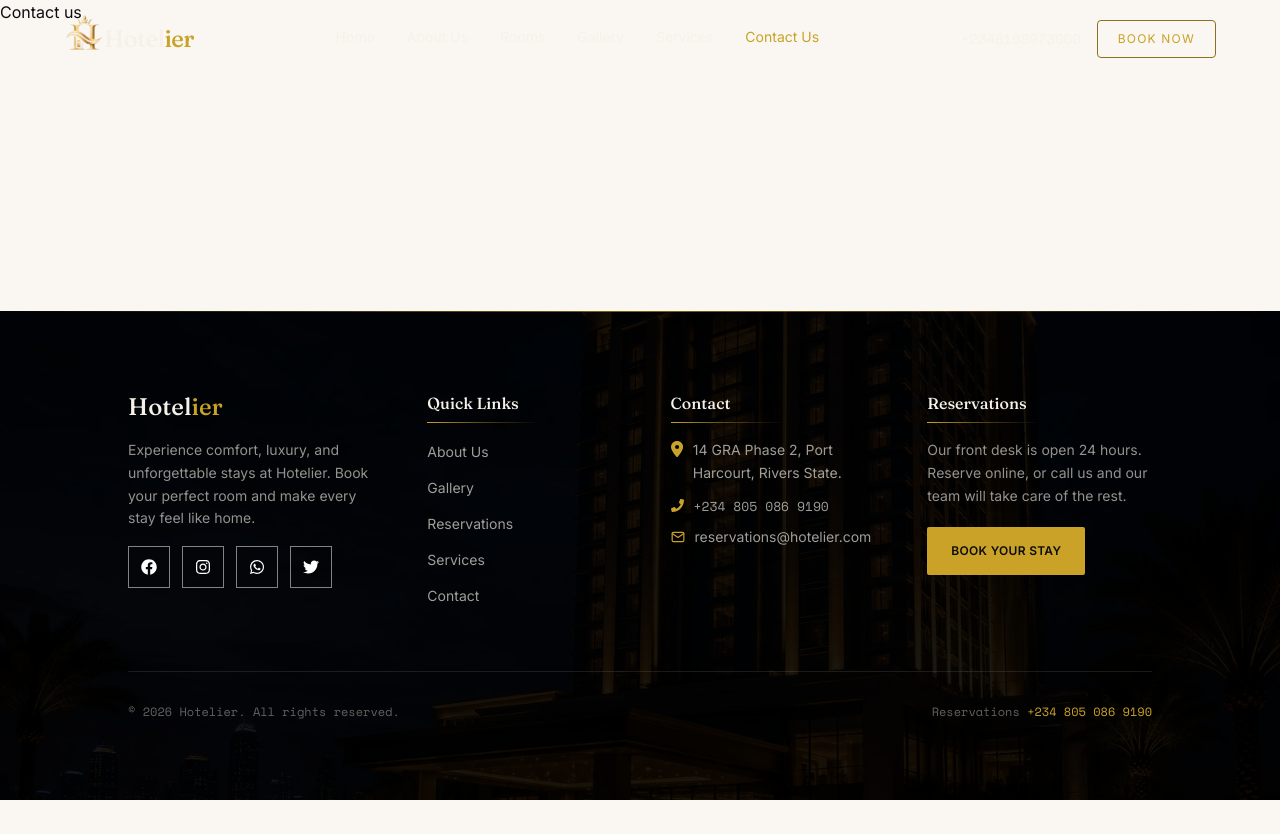
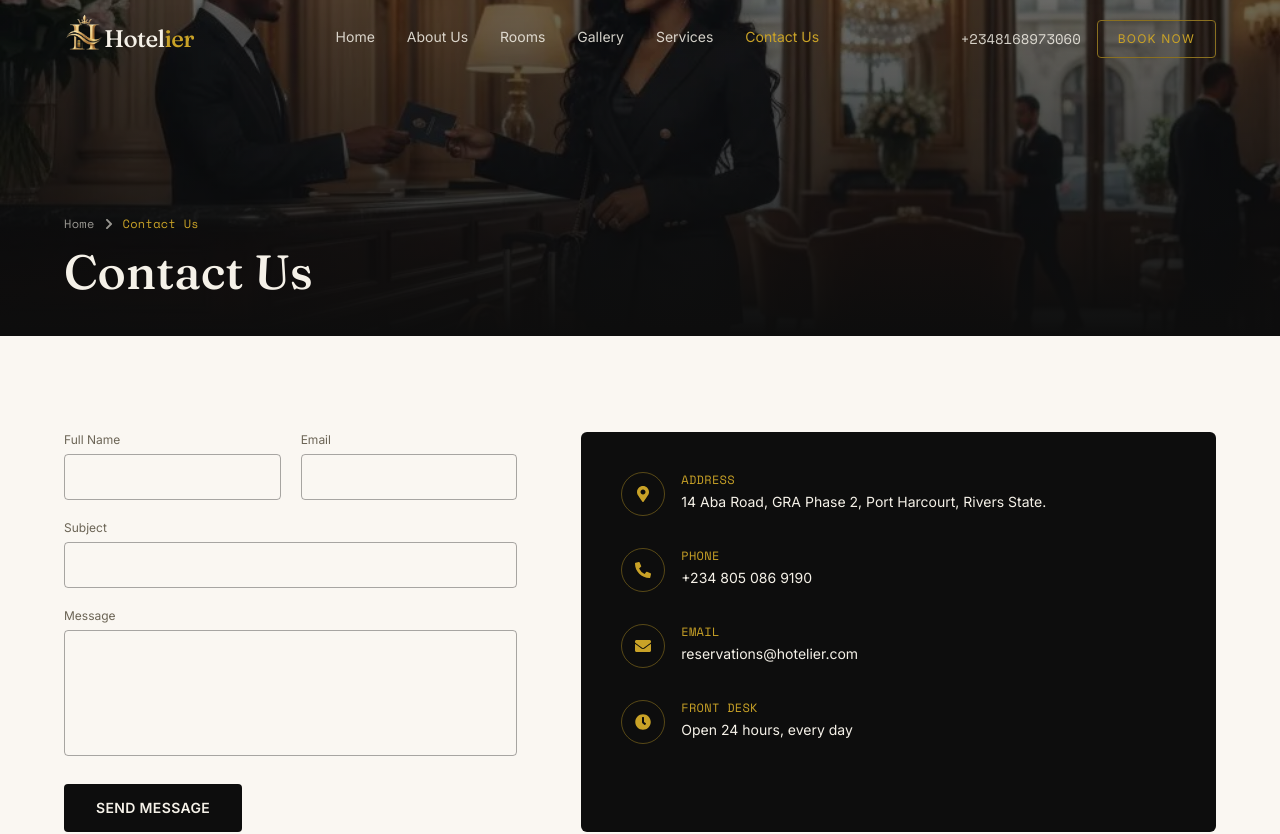
Before and after one commit to AghoghoOgbotor18/hotelier, a Next.js app: page /contact in a window 1280 px wide. Shown: the top 834 px of the page. Before the commit the page ends 800 px from the top, so only its background shows below. Built offline with nearby package versions, Linux system fonts and the light colour scheme.

Commit message:
feat: add contact page and its components

```diff
--- /dev/null
+++ b/src/app/components/Contact/ContactDetails.jsx
@@ -0,0 +1,52 @@
+import { FaMapMarkerAlt, FaPhoneAlt, FaEnvelope, FaClock } from 'react-icons/fa';
+
+const items = [
+    {
+        icon: <FaMapMarkerAlt />,
+        label: 'Address',
+        value: '14 Aba Road, GRA Phase 2, Port Harcourt, Rivers State.',
+    },
+    {
+        icon: <FaPhoneAlt />,
+        label: 'Phone',
+        value: '+234 805 086 9190',
+        href: 'tel:+2348050869190',
+    },
+    {
+        icon: <FaEnvelope />,
+        label: 'Email',
+        value: 'reservations@hotelier.com',
+        href: 'mailto:reservations@hotelier.com',
+    },
+    {
+        icon: <FaClock />,
+        label: 'Front Desk',
+        value: 'Open 24 hours, every day',
+    },
+];
+
+export default function ContactDetails() {
+    return (
+        <div className="flex flex-col gap-8 rounded-md bg-ink p-8 md:p-10">
+        {items.map((item) => (
+            <div key={item.label} className="flex gap-4">
+            <span className="flex h-11 w-11 shrink-0 items-center justify-center rounded-full border border-brass/40 text-brass">
+                {item.icon}
+            </span>
+            <div>
+                <div className="font-mono text-xs uppercase tracking-wide text-brass">
+                {item.label}
+                </div>
+                {item.href ? (
+                <a href={item.href} className="mt-1 block font-sans text-sm text-ivory transition hover:text-brass">
+                    {item.value}
+                </a>
+                ) : (
+                <p className="mt-1 font-sans text-sm text-ivory">{item.value}</p>
+                )}
+            </div>
+            </div>
+        ))}
+        </div>
+    );
+}
--- /dev/null
+++ b/src/app/components/Contact/ContactForm.jsx
@@ -0,0 +1,88 @@
+'use client';
+
+import { useState } from 'react';
+
+export default function ContactForm() {
+    const [status, setStatus] = useState('idle'); // idle | submitted
+    const [form, setForm] = useState({ name: '', email: '', subject: '', message: '' });
+
+    function handleChange(e) {
+        setForm((prev) => ({ ...prev, [e.target.name]: e.target.value }));
+    }
+
+    function handleSubmit(e) {
+        e.preventDefault();
+        setStatus('submitted');
+    }
+
+    if (status === 'submitted') {
+        return (
+        <div className="rounded-md border border-brass/30 bg-white p-8 text-center">
+            <div className="font-display text-xl text-ink">Message sent</div>
+            <p className="mt-2 font-sans text-sm text-stone">
+            Thanks, {form.name.split(' ')[0] || 'there'} — our front desk will get back to
+            you shortly.
+            </p>
+        </div>
+        );
+    }
+
+    return (
+        <form onSubmit={handleSubmit} className="flex flex-col gap-5 ">
+            <div className="grid grid-cols-1 gap-5 sm:grid-cols-2">
+                <label className="flex flex-col gap-1.5 text-xs text-stone">
+                Full Name
+                <input
+                    type="text"
+                    name="name"
+                    required
+                    value={form.name}
+                    onChange={handleChange}
+                    className="rounded-sm border border-ink/35 px-4 py-3 font-sans text-sm text-ink outline-none focus:border-brass"
+                />
+                </label>
+                <label className="flex flex-col gap-1.5 text-xs text-stone">
+                Email
+                <input
+                    type="email"
+                    name="email"
+                    required
+                    value={form.email}
+                    onChange={handleChange}
+                    className="rounded-sm border border-ink/35 px-4 py-3 font-sans text-sm text-ink outline-none focus:border-brass"
+                />
+                </label>
+            </div>
+
+            <label className="flex flex-col gap-1.5 text-xs text-stone">
+                Subject
+                <input
+                type="text"
+                name="subject"
+                value={form.subject}
+                onChange={handleChange}
+                className="rounded-sm border border-ink/35 px-4 py-3 font-sans text-sm text-ink outline-none focus:border-brass"
+                />
+            </label>
+
+            <label className="flex flex-col gap-1.5 text-xs text-stone">
+                Message
+                <textarea
+                name="message"
+                rows={5}
+                required
+                value={form.message}
+                onChange={handleChange}
+                className="resize-none rounded-sm border border-ink/35 px-4 py-3 font-sans text-sm text-ink outline-none focus:border-brass"
+                />
+            </label>
+
+            <button
+                type="submit"
+                className="mt-2 self-start rounded-sm bg-ink px-8 py-3.5 font-sans text-sm font-semibold uppercase tracking-wide text-ivory transition hover:bg-brass hover:text-ink"
+            >
+                Send Message
+            </button>
+        </form>
+    );
+}
--- a/src/app/contact/page.jsx
+++ b/src/app/contact/page.jsx
@@ -1,5 +1,18 @@
-export default function Contact(){
+import PageHero from '../components/PageHero';
+import ContactDetails from '../components/Contact/ContactDetails';
+import ContactForm from '../components/Contact/ContactForm';
+
+export default function ContactPage() {
     return (
-        <div>Contact us</div>
-    )
+        <>
+            <PageHero title="Contact Us" image="/images/consierge.webp" />
+
+            <section className="bg-background px-4 py-24 md:px-16">
+                <div className="mx-auto grid max-w-9xl grid-cols-1 gap-16 lg:grid-cols-[1fr_1.4fr]">
+                    <ContactForm />
+                    <ContactDetails />
+                </div>
+            </section>
+        </>
+    );
 }
```
